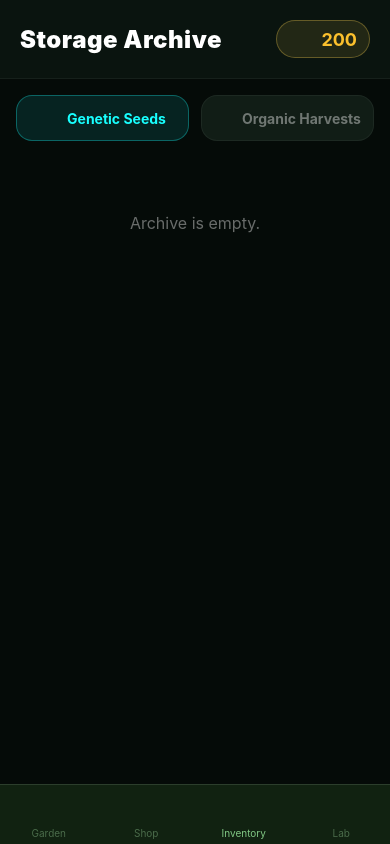
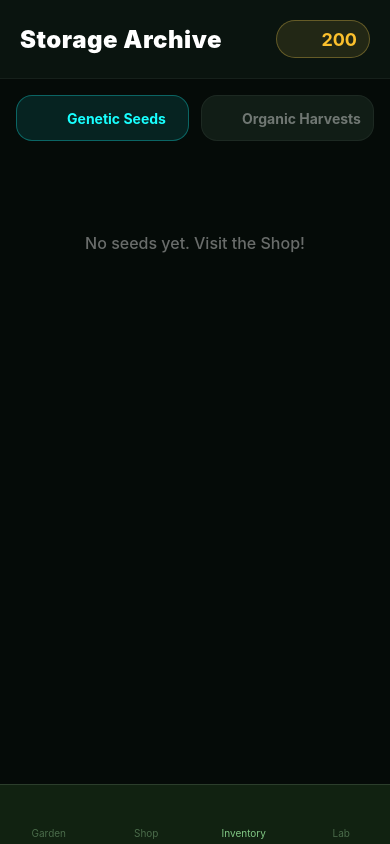
Before and after one commit to Iteai/Plant-genetic-sim, a React Native app: screen /Inventory in a window 390 px wide. Built offline with nearby package versions, Linux system fonts and the light colour scheme; some icons are missing.

Commit message:
Refactor InventoryScreen for improved readability

```diff
--- a/src/screens/InventoryScreen.tsx
+++ b/src/screens/InventoryScreen.tsx
@@ -23,33 +23,45 @@ export const InventoryScreen: React.FC = () => {
       <View style={styles.card}>
         <View style={styles.cardContent}>
           <View style={styles.headerRow}>
-            <Text style={styles.cardTitle}>{item.name}</Text>
+            <Text style={styles.cardTitle} numberOfLines={1}>{item.name}</Text>
             <View style={styles.qtyBadge}>
               <Text style={styles.qtyText}>x{item.quantity}</Text>
             </View>
           </View>
 
           <Text style={[styles.rarityText, { color: Theme.rarity[item.rarity] }]}>
-            {item.rarity} Strain • Gen {item.genetics.generation}
+            {item.rarity} • Gen {item.genetics.generation}
           </Text>
 
-          {/* High-Tech Genetics Grid */}
+          {/* Genetics Display */}
           <View style={styles.genesGrid}>
             <View style={styles.geneBox}>
               <Text style={styles.geneLabel}>CLR</Text>
-              <Text style={styles.geneValue}>{item.genetics.color.allele1}{item.genetics.color.allele2}</Text>
+              <Text style={styles.geneValue}>{item.phenotype.colorScore}</Text>
             </View>
             <View style={styles.geneBox}>
               <Text style={styles.geneLabel}>SIZ</Text>
-              <Text style={styles.geneValue}>{item.genetics.size.allele1}{item.genetics.size.allele2}</Text>
+              <Text style={styles.geneValue}>{item.phenotype.sizeScore}</Text>
             </View>
             <View style={styles.geneBox}>
-              <Text style={styles.geneLabel}>GRO</Text>
-              <Text style={styles.geneValue}>{item.genetics.growthRate.allele1}{item.genetics.growthRate.allele2}</Text>
+              <Text style={styles.geneLabel}>SHP</Text>
+              <Text style={styles.geneValue}>{item.phenotype.shapeScore}</Text>
             </View>
             <View style={styles.geneBox}>
-              <Text style={styles.geneLabel}>YLD</Text>
-              <Text style={styles.geneValue}>{item.genetics.yield.allele1}{item.genetics.yield.allele2}</Text>
+              <Text style={styles.geneLabel}>TXR</Text>
+              <Text style={styles.geneValue}>{item.phenotype.textureScore}</Text>
+            </View>
+          </View>
+
+          {/* Additional Traits */}
+          <View style={styles.traitsRow}>
+            <View style={styles.smallTraitBox}>
+              <Text style={styles.smallTraitLabel}>GRO</Text>
+              <Text style={styles.smallTraitValue}>{item.phenotype.growthSpeed}</Text>
+            </View>
+            <View style={styles.smallTraitBox}>
+              <Text style={styles.smallTraitLabel}>YLD</Text>
+              <Text style={styles.smallTraitValue}>{item.phenotype.yieldAmount}</Text>
             </View>
           </View>
         </View>
@@ -60,7 +72,7 @@ export const InventoryScreen: React.FC = () => {
   const renderHarvest = ({ item }: { item: any }) => (
     <View style={styles.harvestCard}>
       <View style={styles.harvestHeader}>
-        <View>
+        <View style={styles.harvestTitleContainer}>
           <Text style={styles.cardTitle}>{item.variety} Harvest</Text>
           <Text style={[styles.rarityText, { color: Theme.rarity[item.rarity] }]}>
             {item.rarity} Quality • {Math.round(item.quality)}% Health
@@ -103,11 +115,17 @@ export const InventoryScreen: React.FC = () => {
       </View>
 
       <View style={styles.tabs}>
-        <TouchableOpacity style={[styles.tab, tab === 'seeds' && styles.activeTab]} onPress={() => setTab('seeds')}>
+        <TouchableOpacity
+          style={[styles.tab, tab === 'seeds' && styles.activeTab]}
+          onPress={() => setTab('seeds')}
+        >
           <Beaker color={tab === 'seeds' ? '#18FFFF' : 'rgba(255,255,255,0.4)'} size={20} />
           <Text style={[styles.tabText, tab === 'seeds' && styles.activeTabText]}>Genetic Seeds</Text>
         </TouchableOpacity>
-        <TouchableOpacity style={[styles.tab, tab === 'harvests' && styles.activeTab]} onPress={() => setTab('harvests')}>
+        <TouchableOpacity
+          style={[styles.tab, tab === 'harvests' && styles.activeTab]}
+          onPress={() => setTab('harvests')}
+        >
           <Leaf color={tab === 'harvests' ? '#00E676' : 'rgba(255,255,255,0.4)'} size={20} />
           <Text style={[styles.tabText, tab === 'harvests' && styles.activeTabText]}>Organic Harvests</Text>
         </TouchableOpacity>
@@ -119,44 +137,274 @@ export const InventoryScreen: React.FC = () => {
         renderItem={tab === 'seeds' ? renderSeed : renderHarvest}
         contentContainerStyle={styles.listContent}
         showsVerticalScrollIndicator={false}
-        ListEmptyComponent={<Text style={styles.emptyText}>Archive is empty.</Text>}
+        ListEmptyComponent={
+          <View style={styles.emptyContainer}>
+            <Text style={styles.emptyText}>
+              {tab === 'seeds' ? 'No seeds yet. Visit the Shop!' : 'No harvests yet. Plant and grow!'}
+            </Text>
+          </View>
+        }
       />
     </SafeAreaView>
   );
 };
 
 const styles = StyleSheet.create({
-  container: { flex: 1, backgroundColor: '#050B08' },
-  header: { flexDirection: 'row', justifyContent: 'space-between', alignItems: 'center', padding: 20, backgroundColor: '#0A140F', borderBottomWidth: 1, borderBottomColor: 'rgba(255,255,255,0.05)' },
-  title: { fontSize: 24, fontWeight: '900', color: '#FFFFFF', letterSpacing: 0.5 },
-  moneyContainer: { flexDirection: 'row', alignItems: 'center', gap: 8, backgroundColor: 'rgba(255, 213, 79, 0.1)', paddingHorizontal: 12, paddingVertical: 6, borderRadius: 20, borderWidth: 1, borderColor: 'rgba(255, 213, 79, 0.3)' },
-  money: { fontSize: 18, fontWeight: 'bold', color: Theme.secondary },
-  tabs: { flexDirection: 'row', padding: 16, gap: 12 },
-  tab: { flex: 1, flexDirection: 'row', padding: 12, alignItems: 'center', justifyContent: 'center', gap: 8, backgroundColor: '#111D16', borderRadius: 16, borderWidth: 1, borderColor: 'rgba(255,255,255,0.05)' },
-  activeTab: { backgroundColor: 'rgba(24, 255, 255, 0.1)', borderColor: 'rgba(24, 255, 255, 0.3)' },
-  tabText: { color: 'rgba(255,255,255,0.4)', fontWeight: 'bold', fontSize: 14 },
-  activeTabText: { color: '#18FFFF' },
-  listContent: { padding: 16, paddingBottom: 40 },
-  cardWrapper: { position: 'relative', marginBottom: 20, paddingLeft: 20 },
-  packetContainer: { position: 'absolute', left: 0, top: -10, zIndex: 2, shadowColor: '#000', shadowOffset: { width: -4, height: 8 }, shadowOpacity: 0.5, shadowRadius: 8, elevation: 8 },
-  card: { backgroundColor: '#111D16', borderRadius: 20, borderWidth: 1, borderColor: 'rgba(255,255,255,0.05)', marginLeft: 30, minHeight: 110, shadowColor: '#000', shadowOffset: { width: 0, height: 6 }, shadowOpacity: 0.3, shadowRadius: 8, elevation: 4 },
-  cardContent: { padding: 16, paddingLeft: 50 },
-  headerRow: { flexDirection: 'row', justifyContent: 'space-between', alignItems: 'flex-start', marginBottom: 4 },
-  cardTitle: { color: '#FFFFFF', fontSize: 18, fontWeight: '800', flex: 1 },
-  qtyBadge: { backgroundColor: 'rgba(0, 230, 118, 0.15)', paddingHorizontal: 8, paddingVertical: 4, borderRadius: 12, borderWidth: 1, borderColor: 'rgba(0, 230, 118, 0.4)' },
-  qtyText: { color: '#00E676', fontWeight: '900', fontSize: 12 },
-  rarityText: { fontSize: 12, fontWeight: 'bold', textTransform: 'uppercase', letterSpacing: 0.5, marginBottom: 12 },
-  genesGrid: { flexDirection: 'row', justifyContent: 'space-between', backgroundColor: 'rgba(0,0,0,0.3)', padding: 10, borderRadius: 12, borderWidth: 1, borderColor: 'rgba(255,255,255,0.05)' },
-  geneBox: { alignItems: 'center' },
-  geneLabel: { color: 'rgba(255,255,255,0.4)', fontSize: 9, fontWeight: 'bold', letterSpacing: 1, marginBottom: 2 },
-  geneValue: { color: '#18FFFF', fontSize: 14, fontWeight: '900', letterSpacing: 1 },
-  harvestCard: { backgroundColor: '#111D16', borderRadius: 20, padding: 16, marginBottom: 16, borderWidth: 1, borderColor: 'rgba(255,255,255,0.05)' },
-  harvestHeader: { flexDirection: 'row', justifyContent: 'space-between', alignItems: 'flex-start', marginBottom: 16 },
-  harvestBottom: { flexDirection: 'row', justifyContent: 'space-between', alignItems: 'center', borderTopWidth: 1, borderTopColor: 'rgba(255,255,255,0.05)', paddingTop: 12 },
-  priceTag: { flexDirection: 'row', alignItems: 'center', gap: 6 },
-  priceText: { color: Theme.secondary, fontWeight: '900', fontSize: 18 },
-  sellButtonWrapper: { borderRadius: 12, overflow: 'hidden', shadowColor: '#FF8F00', shadowOffset: { width: 0, height: 4 }, shadowOpacity: 0.3, shadowRadius: 6, elevation: 4 },
-  sellButton: { flexDirection: 'row', paddingVertical: 8, paddingHorizontal: 20, alignItems: 'center', gap: 8 },
-  sellButtonText: { color: '#FFF', fontWeight: 'bold', fontSize: 14, textTransform: 'uppercase', letterSpacing: 0.5 },
-  emptyText: { color: 'rgba(255,255,255,0.4)', textAlign: 'center', marginTop: 40, fontSize: 16 }
+  container: {
+    flex: 1,
+    backgroundColor: '#050B08'
+  },
+  header: {
+    flexDirection: 'row',
+    justifyContent: 'space-between',
+    alignItems: 'center',
+    padding: 20,
+    backgroundColor: '#0A140F',
+    borderBottomWidth: 1,
+    borderBottomColor: 'rgba(255,255,255,0.05)'
+  },
+  title: {
+    fontSize: 24,
+    fontWeight: '900',
+    color: '#FFFFFF',
+    letterSpacing: 0.5
+  },
+  moneyContainer: {
+    flexDirection: 'row',
+    alignItems: 'center',
+    gap: 8,
+    backgroundColor: 'rgba(255, 213, 79, 0.1)',
+    paddingHorizontal: 12,
+    paddingVertical: 6,
+    borderRadius: 20,
+    borderWidth: 1,
+    borderColor: 'rgba(255, 213, 79, 0.3)'
+  },
+  money: {
+    fontSize: 18,
+    fontWeight: 'bold',
+    color: Theme.secondary
+  },
+  tabs: {
+    flexDirection: 'row',
+    padding: 16,
+    gap: 12
+  },
+  tab: {
+    flex: 1,
+    flexDirection: 'row',
+    padding: 12,
+    alignItems: 'center',
+    justifyContent: 'center',
+    gap: 8,
+    backgroundColor: '#111D16',
+    borderRadius: 16,
+    borderWidth: 1,
+    borderColor: 'rgba(255,255,255,0.05)'
+  },
+  activeTab: {
+    backgroundColor: 'rgba(24, 255, 255, 0.1)',
+    borderColor: 'rgba(24, 255, 255, 0.3)'
+  },
+  tabText: {
+    color: 'rgba(255,255,255,0.4)',
+    fontWeight: 'bold',
+    fontSize: 14
+  },
+  activeTabText: {
+    color: '#18FFFF'
+  },
+  listContent: {
+    padding: 16,
+    paddingBottom: 40
+  },
+  cardWrapper: {
+    position: 'relative',
+    marginBottom: 20,
+    paddingLeft: 20
+  },
+  packetContainer: {
+    position: 'absolute',
+    left: 0,
+    top: -10,
+    zIndex: 2,
+    shadowColor: '#000',
+    shadowOffset: { width: -4, height: 8 },
+    shadowOpacity: 0.5,
+    shadowRadius: 8,
+    elevation: 8
+  },
+  card: {
+    backgroundColor: '#111D16',
+    borderRadius: 20,
+    borderWidth: 1,
+    borderColor: 'rgba(255,255,255,0.05)',
+    marginLeft: 30,
+    minHeight: 110,
+    shadowColor: '#000',
+    shadowOffset: { width: 0, height: 6 },
+    shadowOpacity: 0.3,
+    shadowRadius: 8,
+    elevation: 4
+  },
+  cardContent: {
+    padding: 16,
+    paddingLeft: 50
+  },
+  headerRow: {
+    flexDirection: 'row',
+    justifyContent: 'space-between',
+    alignItems: 'flex-start',
+    marginBottom: 4
+  },
+  cardTitle: {
+    color: '#FFFFFF',
+    fontSize: 18,
+    fontWeight: '800',
+    flex: 1
+  },
+  qtyBadge: {
+    backgroundColor: 'rgba(0, 230, 118, 0.15)',
+    paddingHorizontal: 8,
+    paddingVertical: 4,
+    borderRadius: 12,
+    borderWidth: 1,
+    borderColor: 'rgba(0, 230, 118, 0.4)'
+  },
+  qtyText: {
+    color: '#00E676',
+    fontWeight: '900',
+    fontSize: 12
+  },
+  rarityText: {
+    fontSize: 11,
+    fontWeight: 'bold',
+    textTransform: 'uppercase',
+    letterSpacing: 0.5,
+    marginBottom: 10
+  },
+  genesGrid: {
+    flexDirection: 'row',
+    justifyContent: 'space-between',
+    backgroundColor: 'rgba(0,0,0,0.3)',
+    padding: 10,
+    borderRadius: 12,
+    borderWidth: 1,
+    borderColor: 'rgba(255,255,255,0.05)',
+    marginBottom: 8,
+  },
+  geneBox: {
+    alignItems: 'center',
+    flex: 1,
+  },
+  geneLabel: {
+    color: 'rgba(255,255,255,0.4)',
+    fontSize: 8,
+    fontWeight: 'bold',
+    letterSpacing: 1,
+    marginBottom: 2
+  },
+  geneValue: {
+    color: '#18FFFF',
+    fontSize: 13,
+    fontWeight: '900',
+    letterSpacing: 1
+  },
+  traitsRow: {
+    flexDirection: 'row',
+    gap: 8,
+    marginTop: 8,
+  },
+  smallTraitBox: {
+    flex: 1,
+    backgroundColor: 'rgba(0, 230, 118, 0.1)',
+    paddingVertical: 6,
+    borderRadius: 8,
+    borderWidth: 1,
+    borderColor: 'rgba(0, 230, 118, 0.2)',
+    alignItems: 'center',
+  },
+  smallTraitLabel: {
+    color: 'rgba(255,255,255,0.5)',
+    fontSize: 8,
+    fontWeight: 'bold',
+    letterSpacing: 1,
+  },
+  smallTraitValue: {
+    color: '#00E676',
+    fontSize: 12,
+    fontWeight: '900',
+    marginTop: 2,
+  },
+  harvestCard: {
+    backgroundColor: '#111D16',
+    borderRadius: 20,
+    padding: 16,
+    marginBottom: 16,
+    borderWidth: 1,
+    borderColor: 'rgba(255,255,255,0.05)'
+  },
+  harvestHeader: {
+    flexDirection: 'row',
+    justifyContent: 'space-between',
+    alignItems: 'flex-start',
+    marginBottom: 16
+  },
+  harvestTitleContainer: {
+    flex: 1,
+    marginRight: 12,
+  },
+  harvestBottom: {
+    flexDirection: 'row',
+    justifyContent: 'space-between',
+    alignItems: 'center',
+    borderTopWidth: 1,
+    borderTopColor: 'rgba(255,255,255,0.05)',
+    paddingTop: 12
+  },
+  priceTag: {
+    flexDirection: 'row',
+    alignItems: 'center',
+    gap: 6
+  },
+  priceText: {
+    color: Theme.secondary,
+    fontWeight: '900',
+    fontSize: 18
+  },
+  sellButtonWrapper: {
+    borderRadius: 12,
+    overflow: 'hidden',
+    shadowColor: '#FF8F00',
+    shadowOffset: { width: 0, height: 4 },
+    shadowOpacity: 0.3,
+    shadowRadius: 6,
+    elevation: 4
+  },
+  sellButton: {
+    flexDirection: 'row',
+    paddingVertical: 8,
+    paddingHorizontal: 20,
+    alignItems: 'center',
+    gap: 8
+  },
+  sellButtonText: {
+    color: '#FFF',
+    fontWeight: 'bold',
+    fontSize: 14,
+    textTransform: 'uppercase',
+    letterSpacing: 0.5
+  },
+  emptyContainer: {
+    flex: 1,
+    justifyContent: 'center',
+    alignItems: 'center',
+    paddingVertical: 60,
+  },
+  emptyText: {
+    color: 'rgba(255,255,255,0.4)',
+    textAlign: 'center',
+    fontSize: 16,
+    fontWeight: '500',
+  }
 });
```
